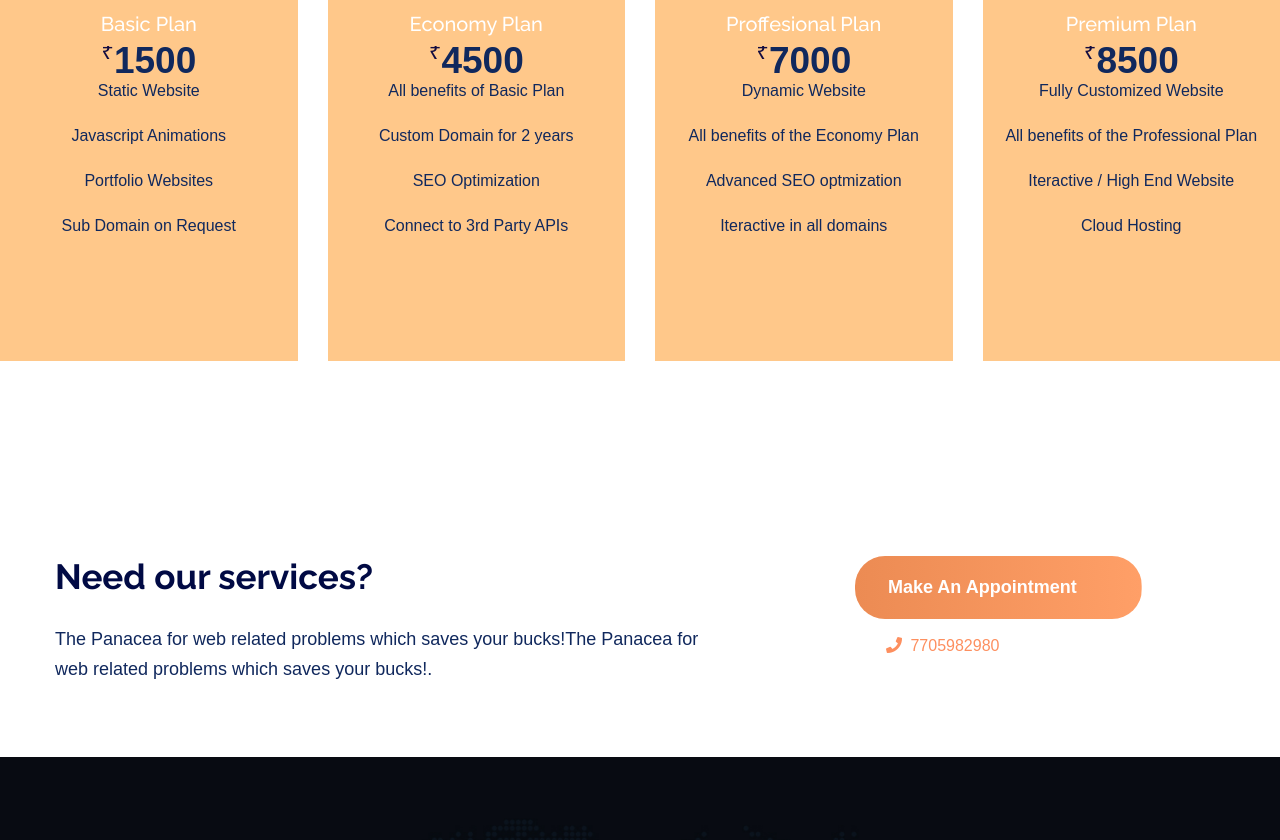
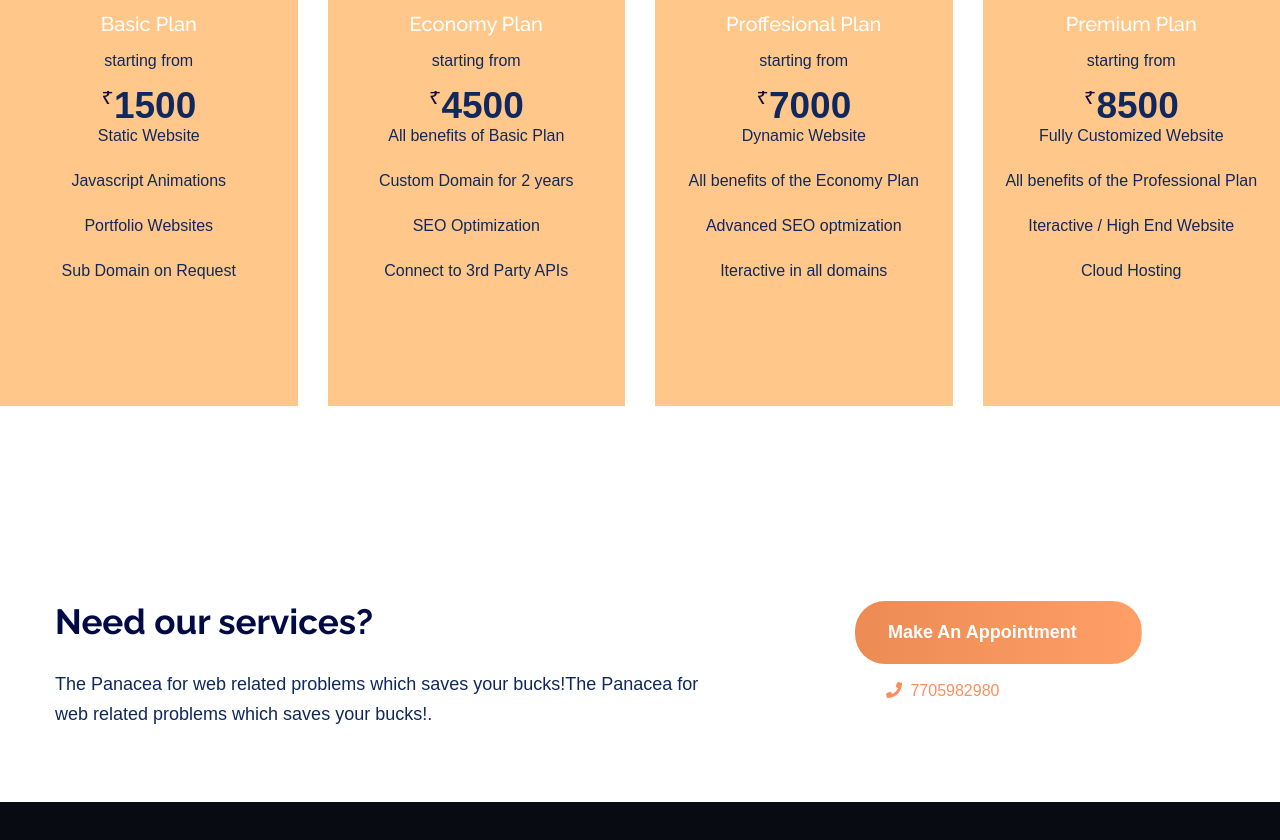
Before and after one commit to Psyber-Duck/PsyberDuck, a plain HTML site: page index.html in a window 1280 px wide. Shown: the part 6836-7676 px from the top of the page. Drawn offline with Linux system fonts and the light colour scheme; files whose address does not match are found by name; a web font is replaced by a local one.

Commit message:
maybe last

```diff
--- a/index.html
+++ b/index.html
@@ -645,6 +645,7 @@
            <div class="plan-name">
             <p><i class="fa fa-cog fa-fw fa-4x"></i></p>
                <h2 style="color: white;margin-bottom: 10px;">Basic Plan</h2>
+               <p>starting from</p>
            </div>
             <div class="plan-price-container">
               <p class="plan-price"><sup><small>₹</small></sup>1500</p>
@@ -667,6 +668,7 @@
            <div class="plan-name">
            <p><i class="fa fa-cogs fa-fw fa-4x"></i></p>
                <h2 style="color: white;margin-bottom: 10px;">Economy Plan</h2>
+                <p>starting from</p>
            </div>
             <div class="plan-price-container">
               <p class="plan-price"><sup><small>₹</small></sup>4500</p>
@@ -689,6 +691,7 @@
            <div class="plan-name">
            <p><i class="fa fa-calendar fa-fw fa-4x"></i></p>
                <h2 style="color: white;margin-bottom: 10px;">Proffesional Plan</h2>
+                <p>starting from</p>
            </div>
             <div class="plan-price-container">
               <p class="plan-price"><sup><small>₹</small></sup>7000</p>
@@ -711,6 +714,7 @@
            <div class="plan-name">
         <p><i class="fa fa-rocket fa-fw fa-4x"></i></p>
                <h2 style="color: white;margin-bottom: 10px;">Premium Plan</h2>
+                <p>starting from</p>
            </div>
             <div class="plan-price-container">
               <p class="plan-price"><sup><small>₹</small></sup>8500</p>
```
